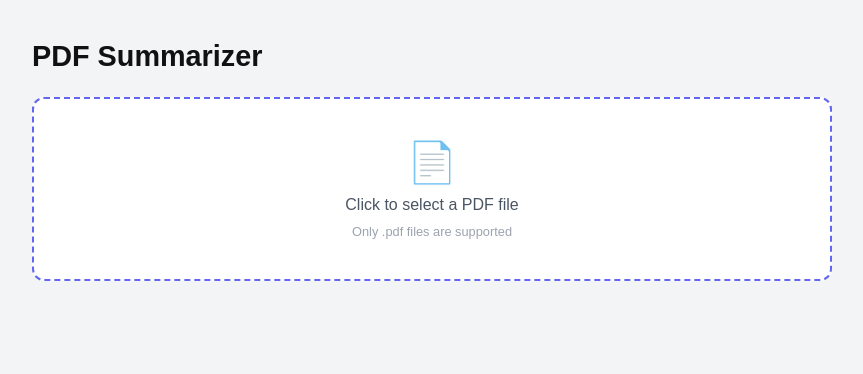
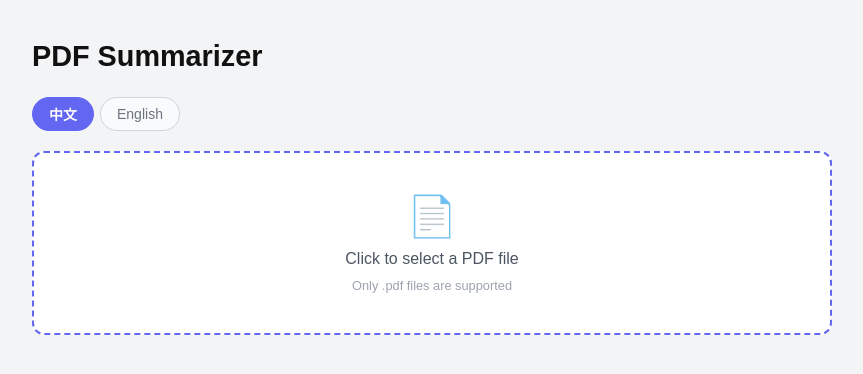
Before and after one commit to CCCCccloud/AI-pdf-summ, a Next.js app: page / in a window 1280 px wide. Shown: the top 374 px of the page, without its empty margins (208-1071 px from the left). Built offline with nearby package versions, Linux system fonts and the light colour scheme.

Commit message:
1st change in 6/10/2026

```diff
--- a/pages/api/summarize.js
+++ b/pages/api/summarize.js
@@ -3,7 +3,7 @@ export default async function handler(req, res) {
     return res.status(405).json({ error: 'Method not allowed' });
   }
 
-  const { text } = req.body;
+  const { text, language = 'zh' } = req.body;
   if (!text) {
     return res.status(400).json({ error: 'No text provided' });
   }
@@ -25,12 +25,16 @@ export default async function handler(req, res) {
         messages: [
           {
             role: 'system',
-            content: 'You are a helpful assistant. Summarize the provided document text concisely, capturing the key points.',
+            content: language === 'zh'
+              ? '你是一个有用的助手。请用中文简洁地总结所提供的文档，提炼出核心要点。'
+              : 'You are a helpful assistant. Summarize the provided document text concisely in English, capturing the key points.',
           },
           {
             role: 'user',
             // Limit to 50 000 chars to stay well within context limits
-            content: `Please summarize the following document:\n\n${text.slice(0, 50000)}`,
+            content: language === 'zh'
+              ? `请用中文总结以下文档：\n\n${text.slice(0, 50000)}`
+              : `Please summarize the following document:\n\n${text.slice(0, 50000)}`,
           },
         ],
         max_tokens: 1024,
--- a/pages/index.js
+++ b/pages/index.js
@@ -6,6 +6,7 @@ export default function Home() {
   const [fileName, setFileName] = useState('');
   const [error, setError] = useState('');
   const [copied, setCopied] = useState(false);
+  const [language, setLanguage] = useState('zh'); // 'zh' | 'en'
 
   async function handleCopy() {
     await navigator.clipboard.writeText(summary);
@@ -48,7 +49,7 @@ export default function Home() {
       const res = await fetch('/api/summarize', {
         method: 'POST',
         headers: { 'Content-Type': 'application/json' },
-        body: JSON.stringify({ text }),
+        body: JSON.stringify({ text, language }),
       });
       const data = await res.json();
       if (!res.ok) throw new Error(data.error || 'Summarization failed');
@@ -111,6 +112,16 @@ export default function Home() {
         }
         .copy-btn:hover { background: #f3f4f6; }
         .copy-btn.copied { background: #dcfce7; border-color: #86efac; color: #166534; }
+
+        .lang-toggle { display: flex; gap: 6px; margin-bottom: 20px; }
+        .lang-btn {
+          padding: 6px 16px; border-radius: 20px; border: 1px solid #d1d5db;
+          background: #f9fafb; color: #6b7280; cursor: pointer; font-size: 0.875rem;
+          transition: all 0.15s;
+        }
+        .lang-btn:hover { background: #eef2ff; border-color: #6366f1; color: #4f46e5; }
+        .lang-btn.active { background: #6366f1; border-color: #6366f1; color: #fff; font-weight: 600; }
+
         .output-box p {
           white-space: pre-wrap;
           word-break: break-word;
@@ -122,6 +133,23 @@ export default function Home() {
 
       <div className="container">
         <h1>PDF Summarizer</h1>
+
+        <div className="lang-toggle">
+          <button
+            className={`lang-btn${language === 'zh' ? ' active' : ''}`}
+            onClick={() => setLanguage('zh')}
+            disabled={!!status}
+          >
+            中文
+          </button>
+          <button
+            className={`lang-btn${language === 'en' ? ' active' : ''}`}
+            onClick={() => setLanguage('en')}
+            disabled={!!status}
+          >
+            English
+          </button>
+        </div>
 
         <div className="upload-box">
           <label htmlFor="pdf-input">
```
